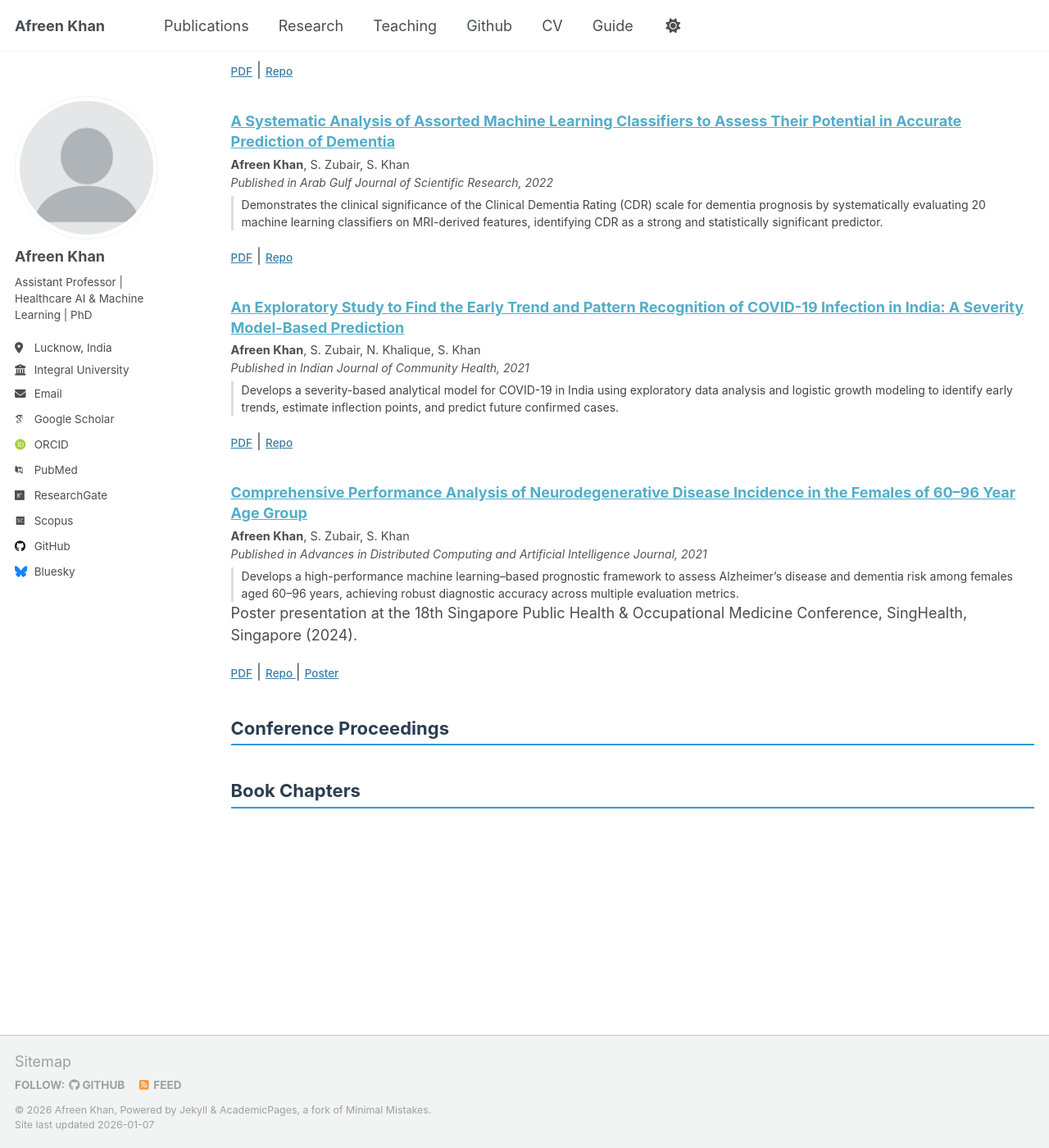
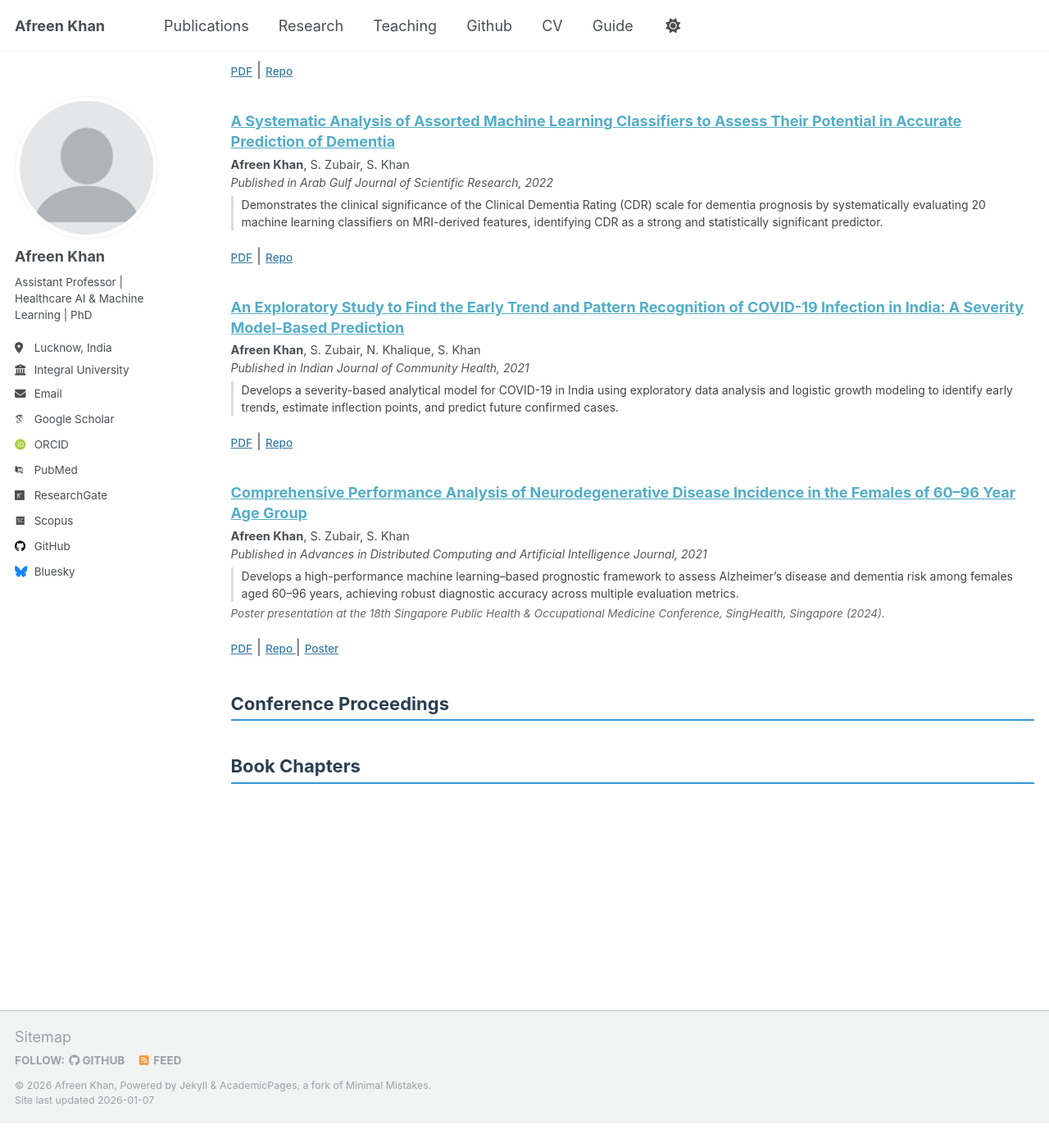
Before and after one commit to afreen-kh/afreen-kh.github.io, a Jekyll site: the page built from _pages/publications.html, in a window 1280 px wide and 1400 px high, scrolled down 1024 px. Shown: the whole window at 82% size. Built offline with Jekyll 4.4.1, drawn with Linux system fonts in a browser that asks for light colours; some web fonts are replaced; a script that is not in the unit is left out; after the commit the page ends 2394 px from its top, so only the background shows below that.

Commit message:
Update custom.css

```diff
--- a/assets/css/custom.css
+++ b/assets/css/custom.css
@@ -26,6 +26,7 @@
   font-size: 18px !important;
   line-height: 1.4;
 }
+
 
 .archive__item-excerpt {
   font-size: 14.5px;
@@ -64,3 +65,10 @@
 .archive__item p a:hover {
   text-decoration: underline;
 }
+
+.pub-presentation {
+  font-size: 13.5px;
+  color: #666;
+  margin-top: 4px;
+  font-style: italic;
+}
```
